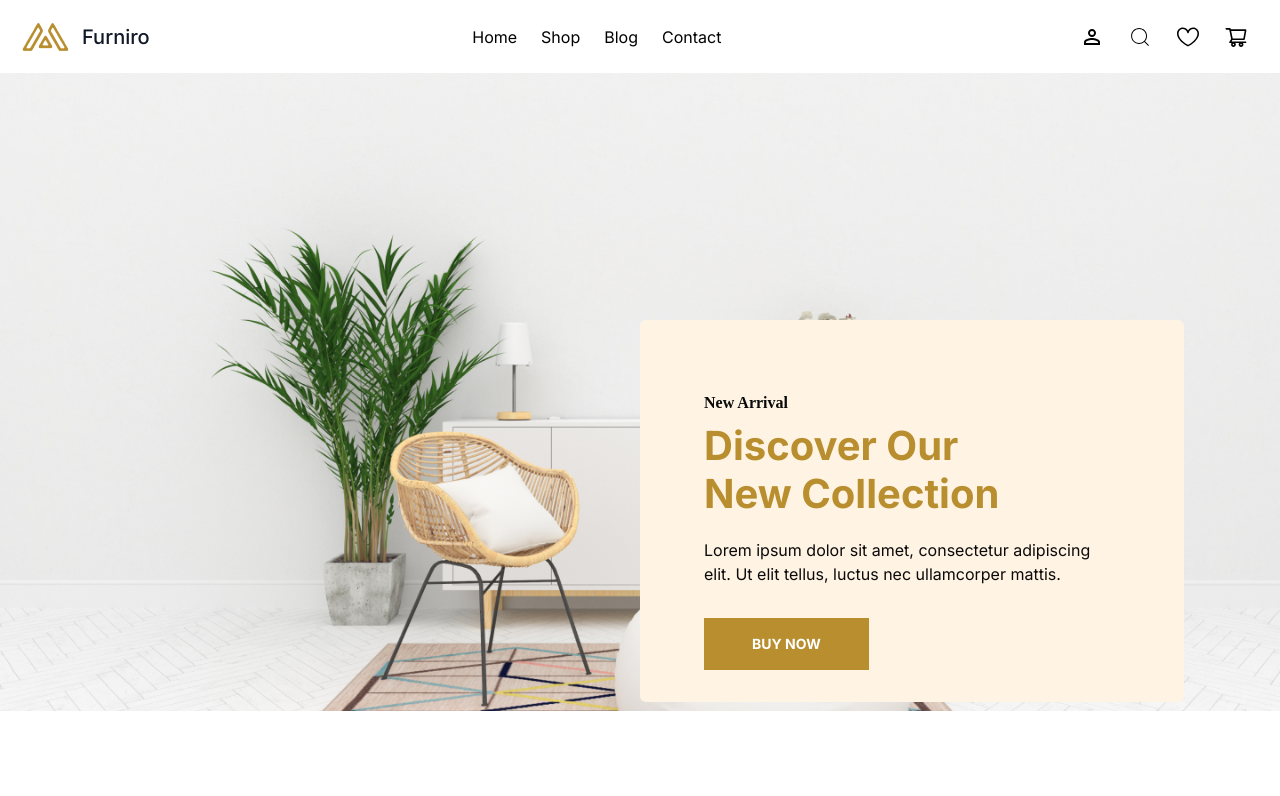
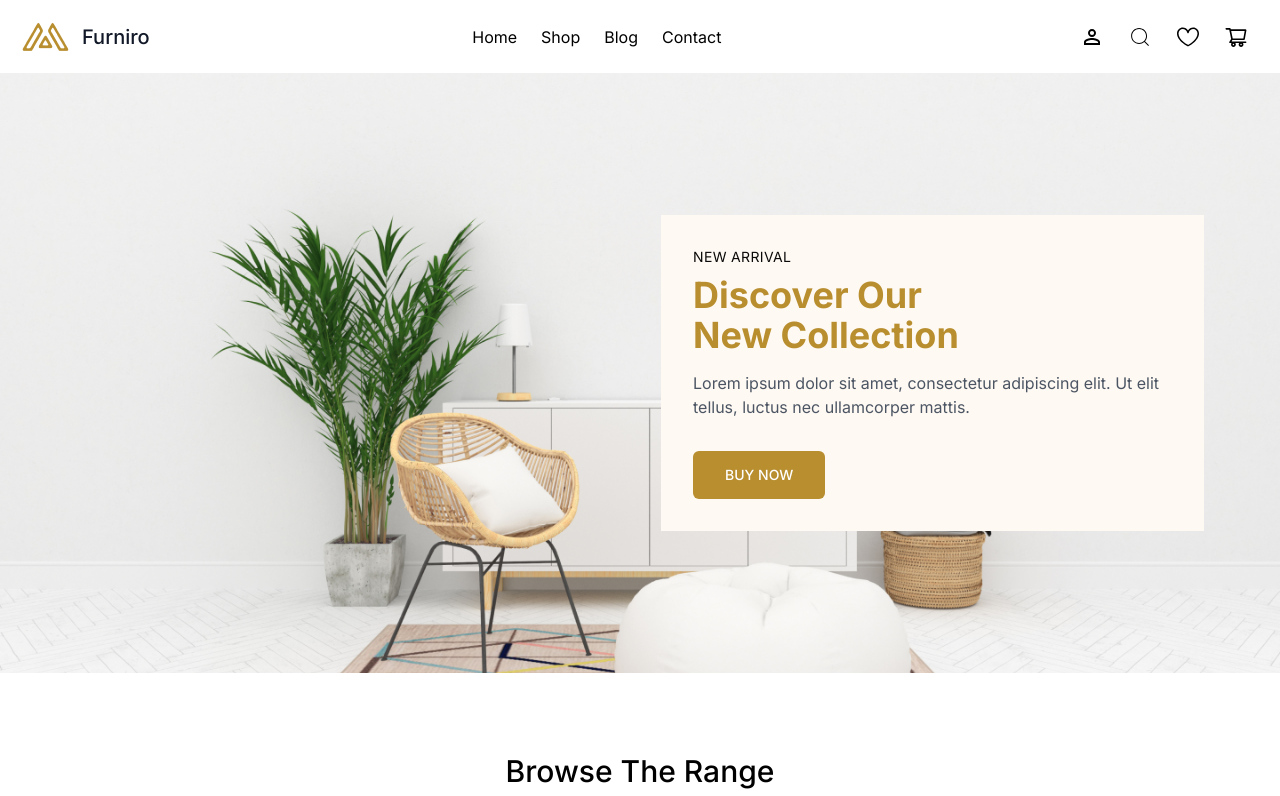
Before and after one commit to maryamshakeel22/Hackathon-Q2, a Next.js app: page / in a window 1280 px wide. Shown: the top 796 px of the page. Built offline with nearby package versions, Linux system fonts and the light colour scheme.

Commit message:
Update hero.tsx

```diff
--- a/src/app/homepage/hero.tsx
+++ b/src/app/homepage/hero.tsx
@@ -1,26 +1,42 @@
 import React from 'react'
-import Image from 'next/image'
+import { Button } from '@/components/ui/button'
 
 const Hero = () => {
   return (
      <div>
-    <div className=''>
-        <Image src={'/bghero.png'}
-        alt='bghero'
-        width={1440}
-        height={1007.93}
-        className=''/>
-    <div className="heroText bg-[#FFF3E3] textr">
-          <h6>New Arrival</h6>
-          <h3>Discover Our <br className=''/> New Collection</h3>
-          <p className='pt-5 pb-5'>
-          Lorem ipsum dolor sit amet, consectetur adipiscing elit. Ut elit tellus, luctus nec ullamcorper mattis.</p>
-            <button className=" buyBtn mt-3 text-sm font-bold">BUY NOW</button>
-        </div>
-    </div>
-    </div>
-  )
+    <main className="flex-1">
+        {/* Hero section with background image */}
+        <section
+          className="relative h-[600px] bg-cover bg-center"
+          style={{ backgroundImage: "url('/bghero.png')" }}
+        >
+          <div className="container h-full flex items-center justify-center sm:justify-end px-4">
+            {/* Content container, adjusts on small screens */}
+            <div className="relative z-10 max-w-[543px] bg-[#FFF9F3] p-8 sm:right-[40px] md:right-[60px]">
+              <p className="text-sm uppercase tracking-wide mb-2">New Arrival</p>
+              <h1 className="text-3xl sm:text-4xl font-bold text-[#B88E2F] mb-4">
+                Discover Our
+                <br />
+                New Collection
+              </h1>
+              <p className="text-gray-600 mb-8">
+                Lorem ipsum dolor sit amet, consectetur adipiscing elit. Ut
+                elit tellus, luctus nec ullamcorper mattis.
+              </p>
+              <Button
+                className="bg-[#B88E2F] hover:bg-[#A17B2A] text-white px-8 py-6"
+              >
+                BUY NOW
+              </Button>
+            </div>
+          </div>
+        </section>
+      </main>
+      </div>
+    // </div>
+  );
 }
+
 
 export default Hero
 
```
